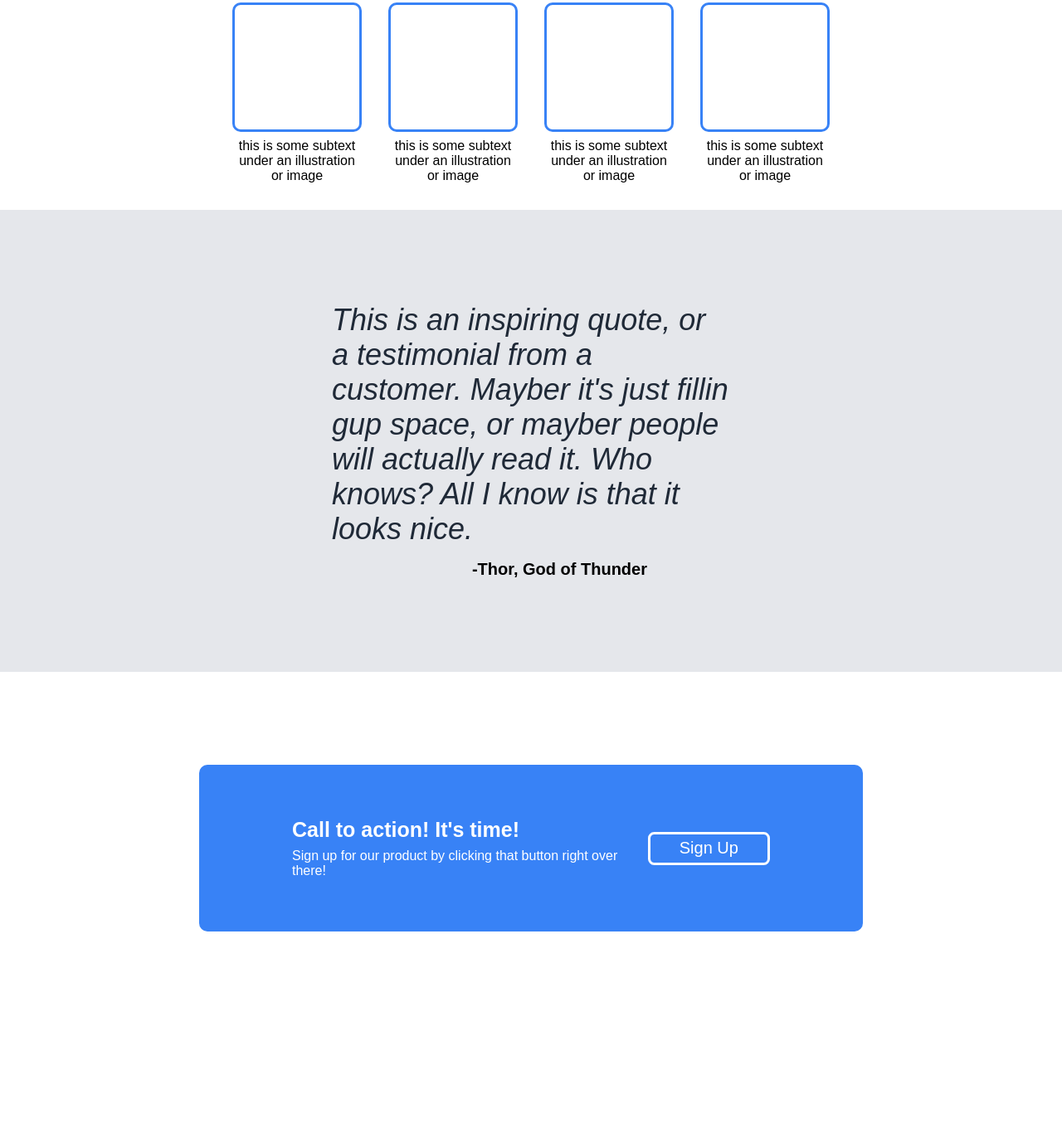
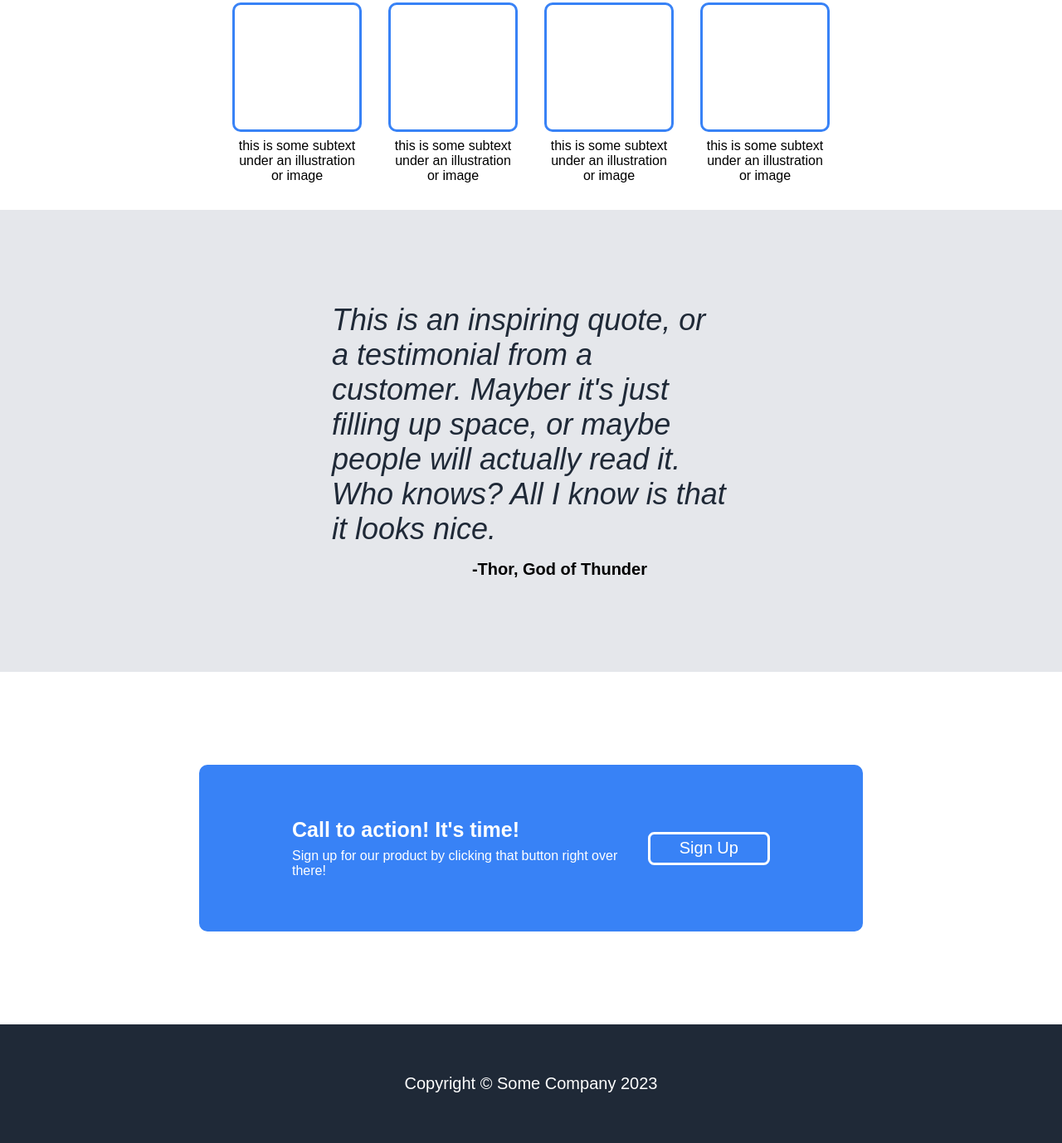
Before and after one commit to alejandro83457/landing-page, a plain HTML site: page index.html in a window 1280 px wide. Shown: the part 510-1888 px from the top of the page at 83% size. Before the commit the page ends 1745 px from the top, so only its background shows below. Drawn offline with Linux system fonts and the light colour scheme.

Commit message:
Add footer section for landing page

```diff
--- a/index.html
+++ b/index.html
@@ -60,8 +60,8 @@
         <div class="reviews">
             <div class="review">
                 This is an inspiring quote, or a testimonial from a customer.
-                Mayber it's just fillin gup space, or mayber people will
-                actually read it. Who knows? All I know is that it looks nice.
+                Mayber it's just filling up space, or maybe people will actually
+                read it. Who knows? All I know is that it looks nice.
             </div>
             <div class="from">-Thor, God of Thunder</div>
         </div>
@@ -77,6 +77,6 @@
             </div>
             <button href="#">Sign Up</button>
         </div>
-        <div class="footer"></div>
+        <div class="footer">Copyright &copy; Some Company 2023</div>
     </body>
 </html>
--- a/style.css
+++ b/style.css
@@ -182,3 +182,11 @@ body {
     color: white;
     font-size: 20px;
 }
+
+.footer {
+    background-color: #1f2937;
+    color: white;
+    text-align: center;
+    padding: 3em 0;
+    font-size: 20px;
+}
```
